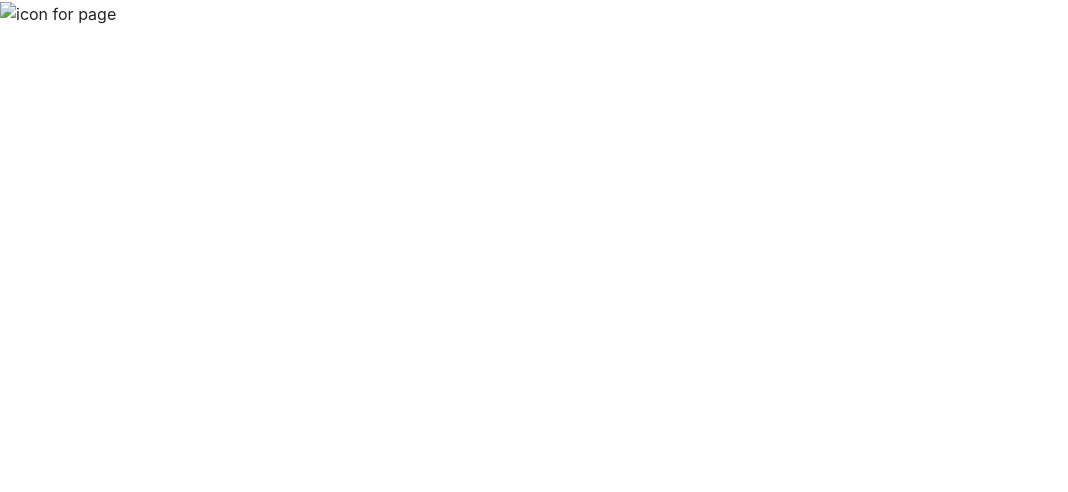
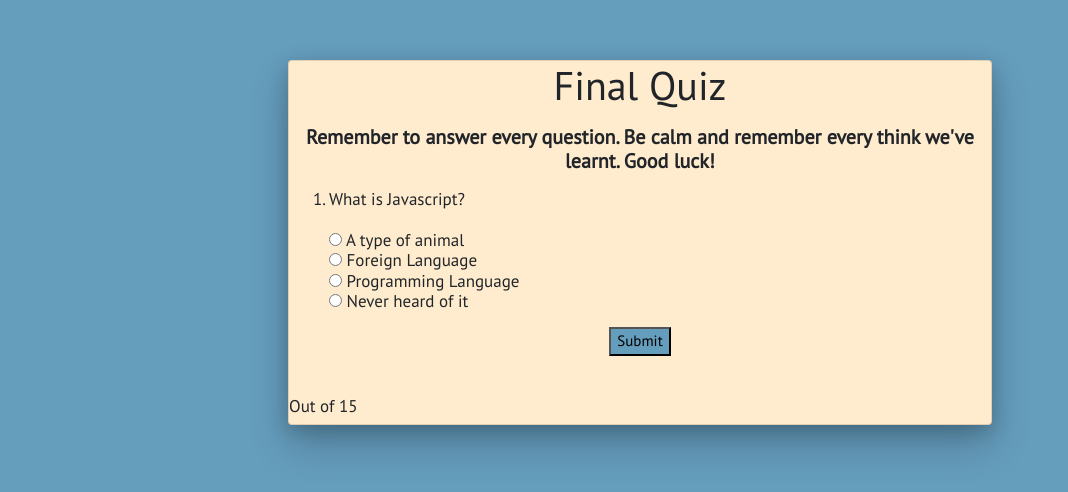
Before and after one commit to JeremyKimotho/Quiz-Board, a plain HTML site: page index.html in a window 1280 px wide. Shown: the whole page, without its empty margins (0-1068 px from the left). Drawn offline with nearby package versions, Linux system fonts and the light colour scheme.

Commit message:
I have added the javascript functionality but I am still working out the kinks

```diff
--- a/css/styles.css
+++ b/css/styles.css
@@ -0,0 +1,39 @@
+body{
+  background-color:#659DBD;
+  font-family:'PT Sans', sans-serif;
+}
+h1{
+  font-size:40px;
+  text-align:center;
+}
+h2{
+  font-size:20px;
+  text-align:center;
+  font-weight:bold;
+}
+h3{
+  font-size:17px;
+}
+.card{
+  background-color:#FFEBCD;
+  display: block;
+  margin-left: auto;
+  margin-right: auto;
+  width: 55%;
+  margin-top:60px;
+  box-shadow: 0 20px 40px 0 rgba(0, 0, 0, 0.2), 0 6px 20px 0 rgba(0, 0, 0, 0.19);
+}
+#submit{
+  text-align:center;
+  background-color:#659DBD;
+  display:block;
+  margin-left: auto;
+  margin-right: auto;
+  font-size:15px;
+}
+#submit:hover{
+  background-color:white;
+}
+#total {
+  display: none;
+}
--- a/index.html
+++ b/index.html
@@ -5,14 +5,35 @@
   <meta name="viewport" content="width=device-width, initial-scale=1.0">
   <meta http-equiv="X-UA-Compatible" content="ie=edge">
   <title>Final Quiz</title>
-  <img src='images/icon.ico' alt='icon for page'>
+  <link rel="shortcut icon" href="images/icon.ico" />
   <link href='css/bootstrap.css' rel='stylesheet' type='text/css'>
   <link href='css/styles.css' rel='stylesheet' type='text/css'>
   <script src="https://code.jquery.com/jquery-3.3.1.min.js" integrity="sha256-FgpCb/KJQlLNfOu91ta32o/NMZxltwRo8QtmkMRdAu8="
     crossorigin="anonymous"></script>
   <script src="js/scripts.js"></script>
+  <link href="https://fonts.googleapis.com/css?family=PT+Sans" rel="stylesheet">
 </head>
 <body>
-
+  <div class='card'>
+    <h1>Final Quiz</h1>
+    <p>
+      <h2>Remember to answer every question. Be calm and remember every think we've learnt. Good luck!</h2>
+    </p>
+    <p>
+      <form>
+        <ol>
+          <h3>
+            <li>What is Javascript?</li><br>
+              <input type="radio" name="questions"> A type of animal<br>
+              <input type="radio" name="questions"> Foreign Language<br>
+              <input type="radio" name="questions" id='correct1'> Programming Language<br>
+              <input type="radio" name="questions"> Never heard of it<br>
+          </h3>
+        </ol>
+        <input type="submit" value="Submit" id='submit' onclick='recordMarks()'>
+      </form>
+    </p>
+    <br><h3 id ='score'> Out of 15</h3>
+  </div>
 </body>
 </html>
--- a/js/scripts.js
+++ b/js/scripts.js
@@ -0,0 +1,39 @@
+// Business Logic
+
+function sum(input) {
+
+  if (toString.call(input) !== "[object Array]")
+    return false;
+
+  var total = 0;
+  for (var i = 0; i < input.length; i++) {
+    if (isNaN(input[i])) {
+      continue;
+    }
+    total += Number(input[i]);
+  }
+  return total;
+}
+
+// User Logic
+
+var score=[]
+
+function recordMarks(){
+
+$(document).ready(function () {
+  $("input#correct1").click(function (event) {
+    event.preventDefault();
+    var result = score.push(1);
+    $("#score").text(result);
+  });
+});
+}
+
+$(document).ready(function () {
+  $("input#submit").click(function (event) {
+    event.preventDefault();
+    var result = sum(score);
+    $("#score").text(result);
+  });
+});
```
Also changed, not shown: images/icon.ico (added).
